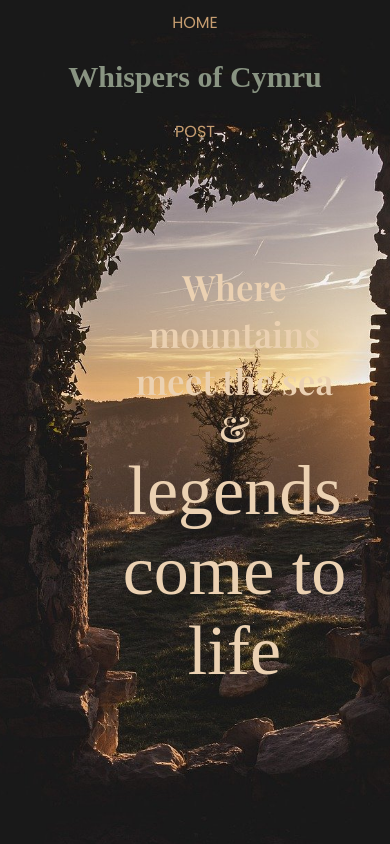
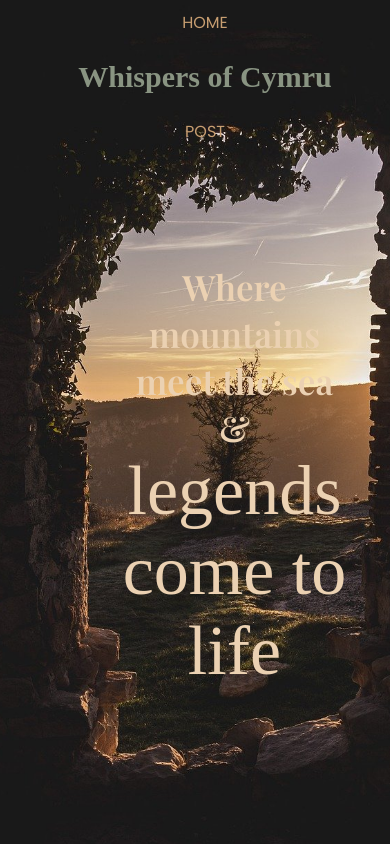
Before and after one commit to Ashii-P/tech-ed-week-4-assignment, a website built with Vite: page client/index.html in a window 390 px wide. Shown: the top 844 px of the page. Built offline with nearby package versions, Linux system fonts and the light colour scheme; no server answers; a web font is replaced by a local one.

Commit message:
made edits to mobile

```diff
--- a/client/public/style.css
+++ b/client/public/style.css
@@ -227,6 +227,10 @@
   body {
     overflow-x: hidden;
   }
+  header {
+    position: absolute;
+    width: 110vw;
+  }
   nav {
     flex-direction: column;
     padding: 10px;
@@ -236,7 +240,7 @@
   #post-container {
     grid-template-columns: 1fr;
     padding: 10px;
-    width: 100vw;
+    width: 120vw;
   }
   #post {
     width: 100%;
```
